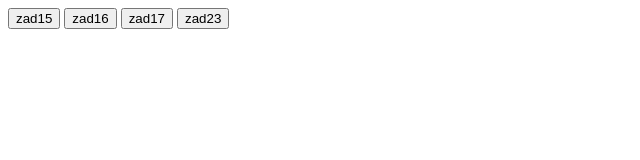
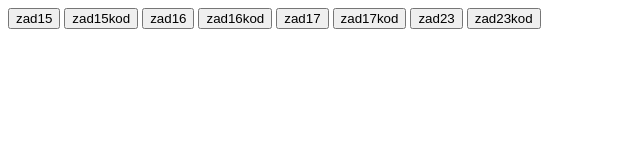
Before and after one commit to mardofff/exercise, a plain HTML site: page index.html in a window 1280 px wide. Shown: the whole page, without its empty margins (0-640 px from the left). Drawn offline with Linux system fonts and the light colour scheme.

Commit message:
Update index.html

```diff
--- a/index.html
+++ b/index.html
@@ -1,15 +1,19 @@
 <html>
     <head>
         <script language="JavaScript">
-            function WinOpen_zad15() {window.open("./exc/zad15.html","okienko");}
-            function WinOpen_zad16() {window.open("./exc/zad16.html","okienko");}
-            function WinOpen_zad17() {window.open("./exc/zad17.html","okienko");}
-            function WinOpen_zad23() {window.open("./exc/zad23.html","okienko");}
+            function WinOpen_zad15() {window.open("./exc/zad15.html","okienko");} function WinOpen_zad15k() {window.open("./code/zad15kod.html","okienko");}
+            function WinOpen_zad16() {window.open("./exc/zad16.html","okienko");} function WinOpen_zad16k() {window.open("./code/zad16kod.html","okienko");}
+            function WinOpen_zad17() {window.open("./exc/zad17.html","okienko");} function WinOpen_zad17k() {window.open("./code/zad17kod.html","okienko");}
+            function WinOpen_zad23() {window.open("./exc/zad23.html","okienko");} function WinOpen_zad23k() {window.open("./code/zad23kod.html","okienko");}
         </script>
     <body>
         <input type="button" name="przycisk" value="zad15" onclick="WinOpen_zad15(' ')">
+        <input type="button" name="przycisk" value="zad15kod" onclick="WinOpen_zad15k(' ')">
         <input type="button" name="przycisk" value="zad16" onclick="WinOpen_zad16(' ')">
+        <input type="button" name="przycisk" value="zad16kod" onclick="WinOpen_zad16k(' ')">
         <input type="button" name="przycisk" value="zad17" onclick="WinOpen_zad17(' ')">
+        <input type="button" name="przycisk" value="zad17kod" onclick="WinOpen_zad17k(' ')">
         <input type="button" name="przycisk" value="zad23" onclick="WinOpen_zad23(' ')">
+        <input type="button" name="przycisk" value="zad23kod" onclick="WinOpen_zad23k(' ')">
     </body>
     </html>
```
